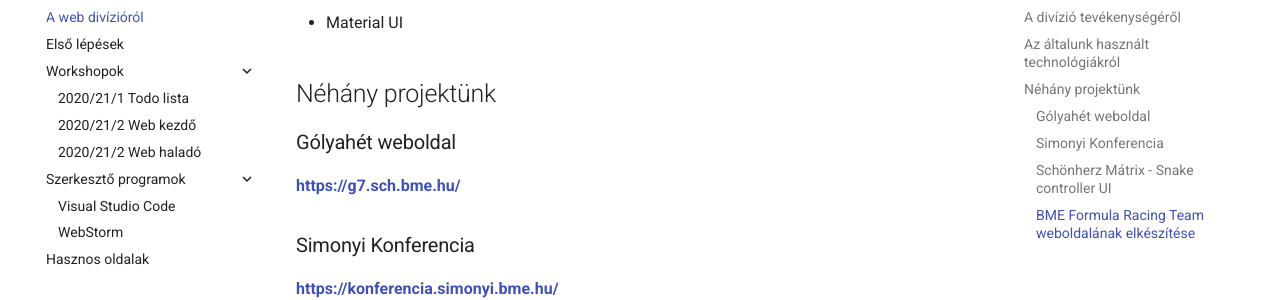
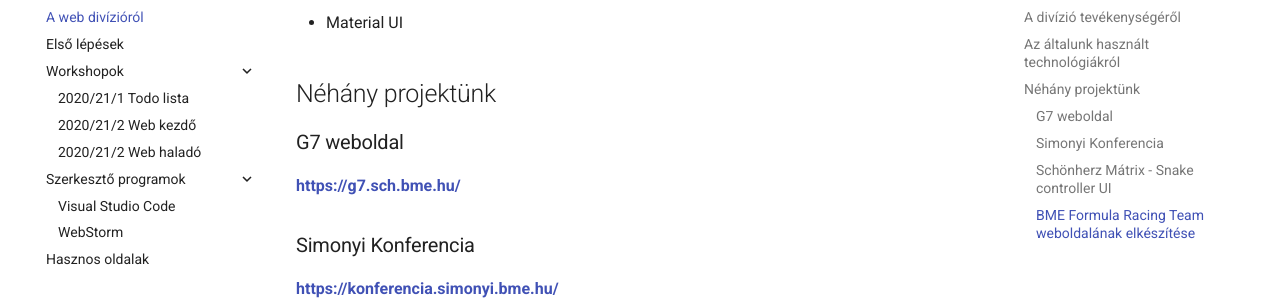
Before and after one commit to simonyiszk/schdesign-roadmap, an MkDocs documentation site: the page built from docs/web/index.md, in a window 1280 px wide and 900 px high, scrolled down 515 px. Shown: the part 139-439 px from the top of the window. Built offline with MkDocs 1.6.1 and Material for MkDocs 9.7.7, drawn with Linux system fonts in a browser that asks for light colours; comment, search, counter and statistics services are not loaded.

Commit message:
lol typo

```diff
--- a/docs/web/index.md
+++ b/docs/web/index.md
@@ -22,7 +22,7 @@ Fejlesztéshez leggyakrabban az alábbi technológiákat használjuk
 
 ## Néhány projektünk
 
-### Gólyahét weboldal
+### G7 weboldal
 
 **https://g7.sch.bme.hu/**
 
```
